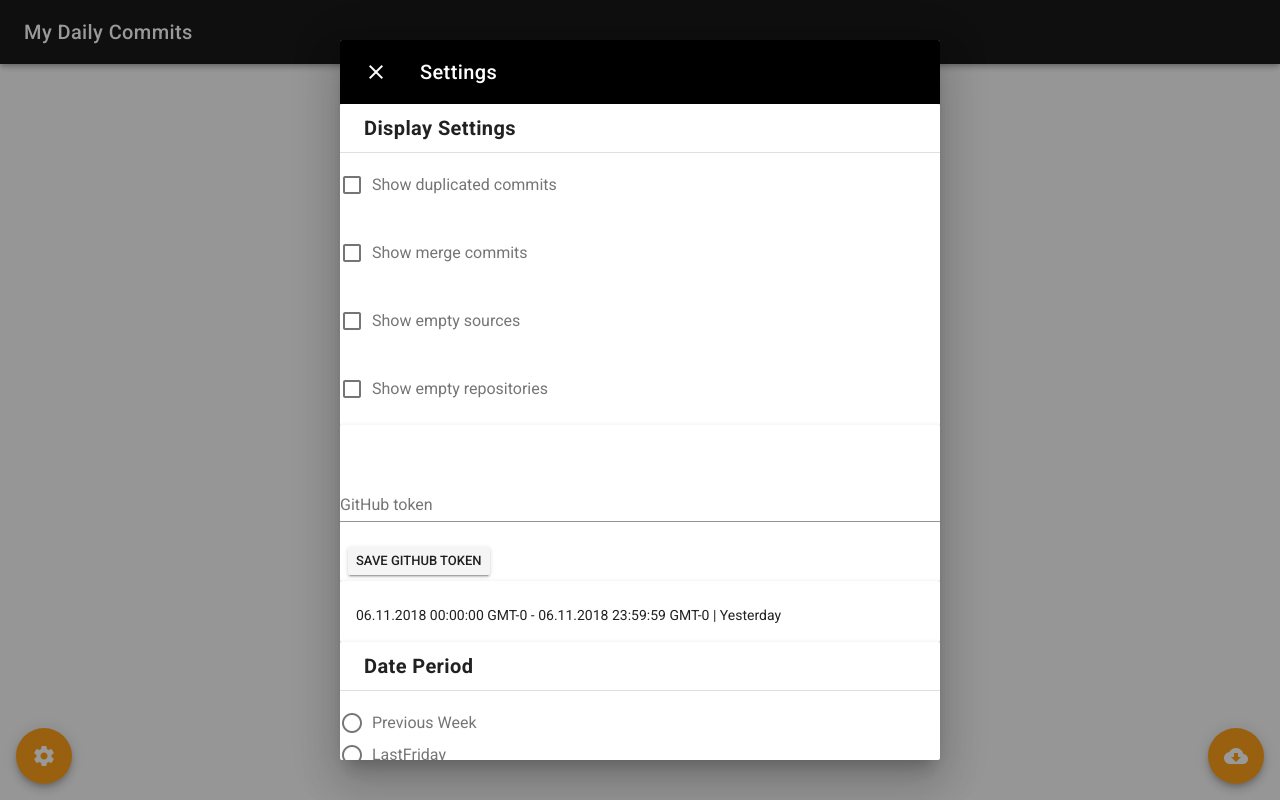
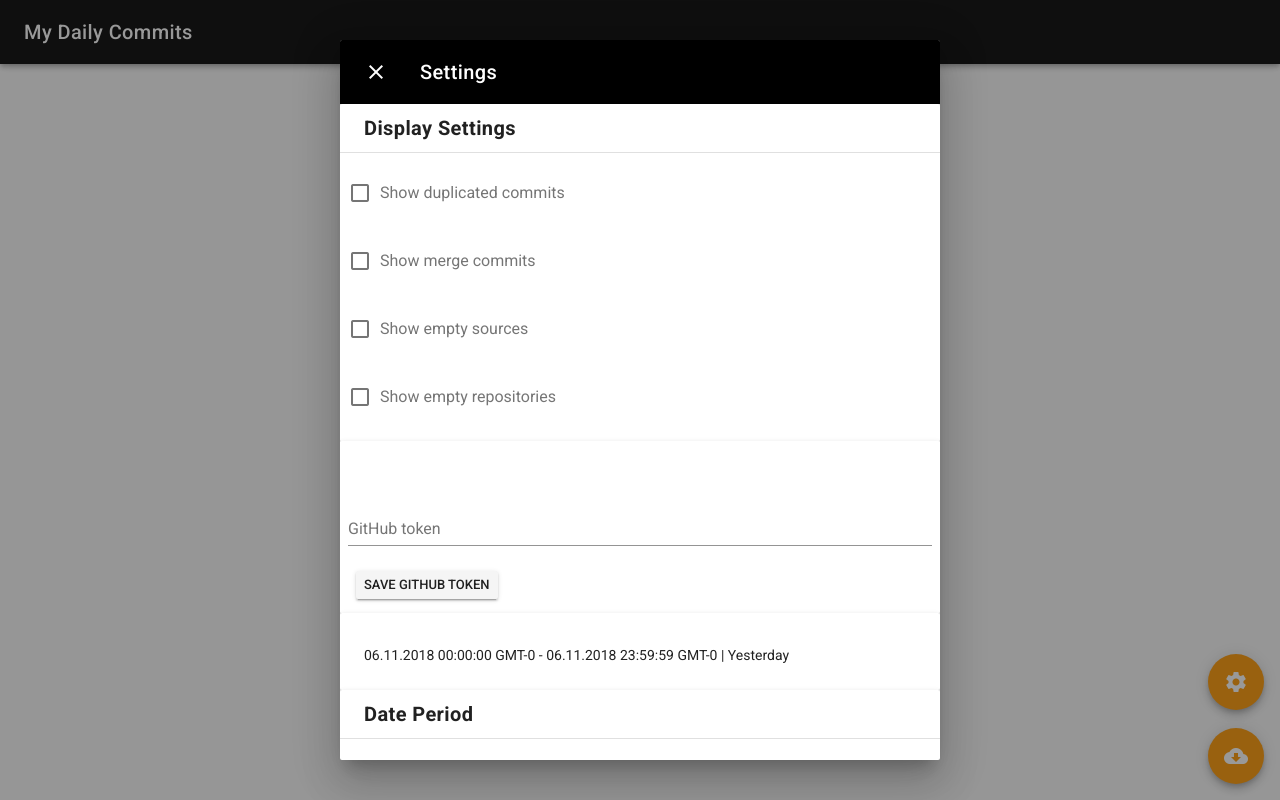
Before and after one commit to diceRollSix/my-daily-commits, a Vue app: page / in a window 1280 px wide. Both pictures are taken after a click on the button "settings". Built offline with nearby package versions, Linux system fonts and the light colour scheme.

Commit message:
change settings dialog padding move settings button to right

```diff
--- a/src/components/AppSettings.vue
+++ b/src/components/AppSettings.vue
@@ -12,7 +12,8 @@
                     fab
                     fixed
                     bottom
-                    left
+                    right
+                    id="settings-button"
             >
                 <v-icon>settings</v-icon>
             </v-btn>
@@ -24,13 +25,14 @@
                     <v-icon>close</v-icon>
                 </v-btn>
                 <v-toolbar-title>Settings</v-toolbar-title>
-                <v-spacer></v-spacer>
             </v-toolbar>
 
-            <display-settings/>
-            <token/>
-            <since-until-date/>
-            <choose-date-type/>
+            <div>
+                <display-settings/>
+                <token/>
+                <since-until-date/>
+                <choose-date-type/>
+            </div>
 
         </v-card>
     </v-dialog>
@@ -59,4 +61,7 @@
 </script>
 
 <style>
+    #settings-button.v-btn--bottom:not(.v-btn--absolute) {
+        bottom: 90px;
+    }
 </style>
--- a/src/components/ChooseDateType.vue
+++ b/src/components/ChooseDateType.vue
@@ -1,8 +1,8 @@
 <template>
 
-    <v-widget title="Date Period">
+    <v-widget title="Date Period" >
         <div slot="widget-content">
-            <div class="basic">
+            <div class="basic pa-2">
                 <v-radio-group v-model="dateType">
                     <v-radio label="Previous Week"
                              color="info"
--- a/src/components/DisplaySettings.vue
+++ b/src/components/DisplaySettings.vue
@@ -1,7 +1,7 @@
 <template>
     <v-widget title="Display Settings">
         <div slot="widget-content">
-            <div class="basic">
+            <div class="basic pa-2">
                 <v-checkbox
                         label="Show duplicated commits"
                         :disabled="loadingProcess" v-model="showDuplicatedCommits">
--- a/src/components/SinceUntilDate.vue
+++ b/src/components/SinceUntilDate.vue
@@ -1,5 +1,5 @@
 <template>
-    <v-card>
+    <v-card class="pa-2">
         <v-card-title primary-title>
             {{dateSince | formattedDate}} - {{dateUntil | formattedDate}} | {{ selectedDateTypeText }}
         </v-card-title>
--- a/src/components/Token.vue
+++ b/src/components/Token.vue
@@ -1,7 +1,7 @@
 <template>
     <v-widget :enableHeader="false">
         <div slot="widget-content">
-            <div class="basic">
+            <div class="basic pa-2">
                 <v-subheader class="pa-0">{{ token }}</v-subheader>
                 <v-text-field
                         label="GitHub token"
```
